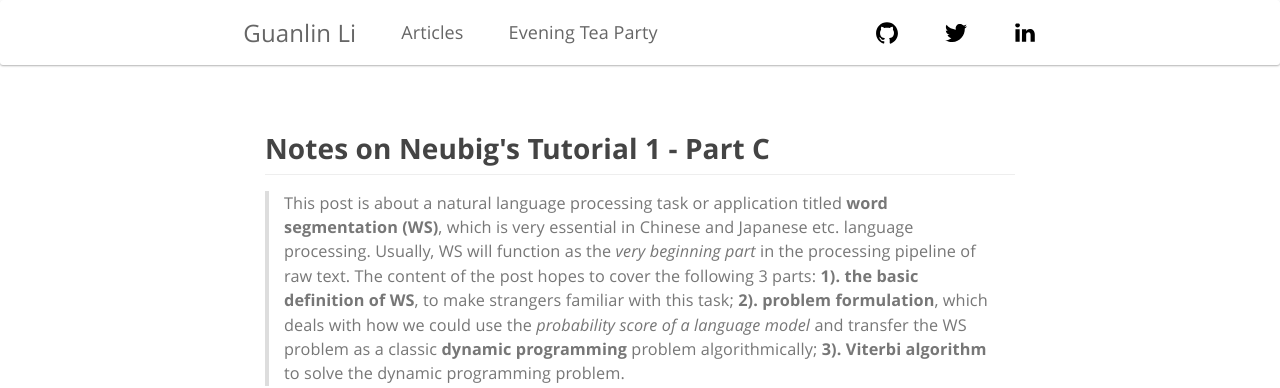
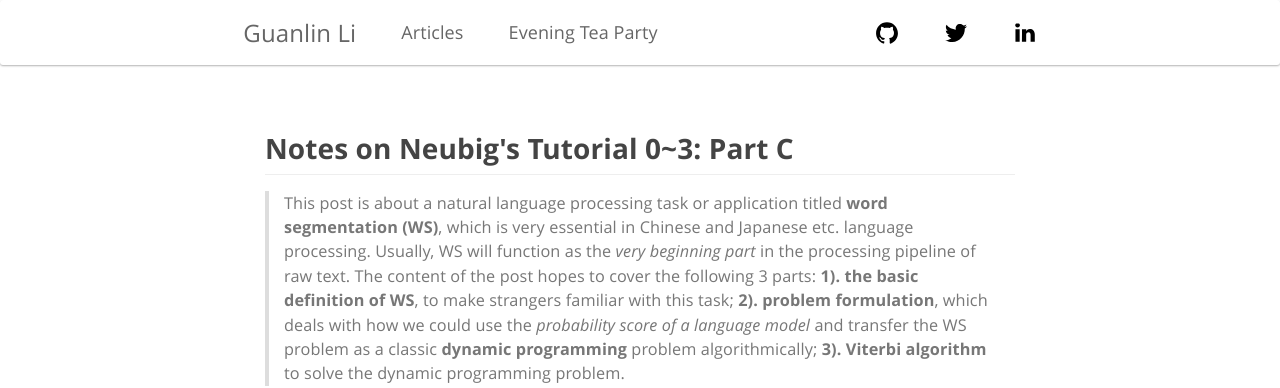
Before and after one commit to Epsilon-Lee/Epsilon-Lee.github.io, a Jekyll site: the page built from _posts/party/2017-10-4-Notes-on-Neubig's-Tutorial-0~3-Part-C.md, in a window 1280 px wide and 900 px high. Shown: the top 388 px of the window. Built offline with Jekyll 4.4.1, drawn with Linux system fonts in a browser that asks for light colours; nearby versions of some CDN libraries; some web fonts are replaced; formulas are drawn with MathJax 3; comment, search, counter and statistics services are not loaded.

Commit message:
modify title

```diff
--- a/_posts/party/2017-10-4-Notes-on-Neubig's-Tutorial-0~3-Part-C.md
+++ b/_posts/party/2017-10-4-Notes-on-Neubig's-Tutorial-0~3-Part-C.md
@@ -1,6 +1,6 @@
 ---
 layout: post
-title: "Notes on Neubig's Tutorial 1 - Part C"
+title: "Notes on Neubig's Tutorial 0~3: Part C"
 author: Guanlin Li
 tag: party
 ---
```
